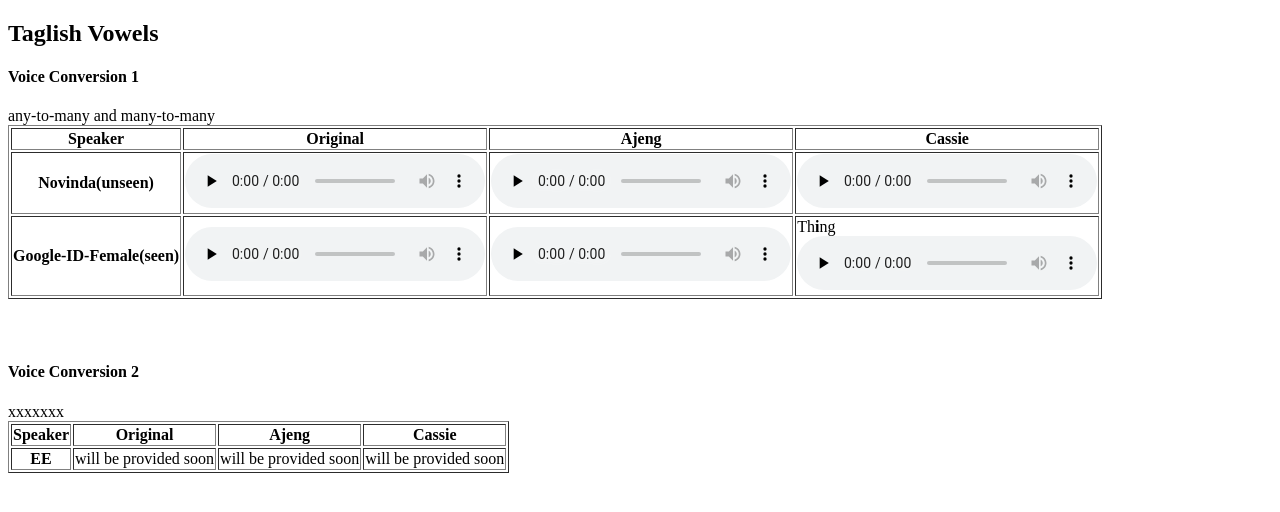
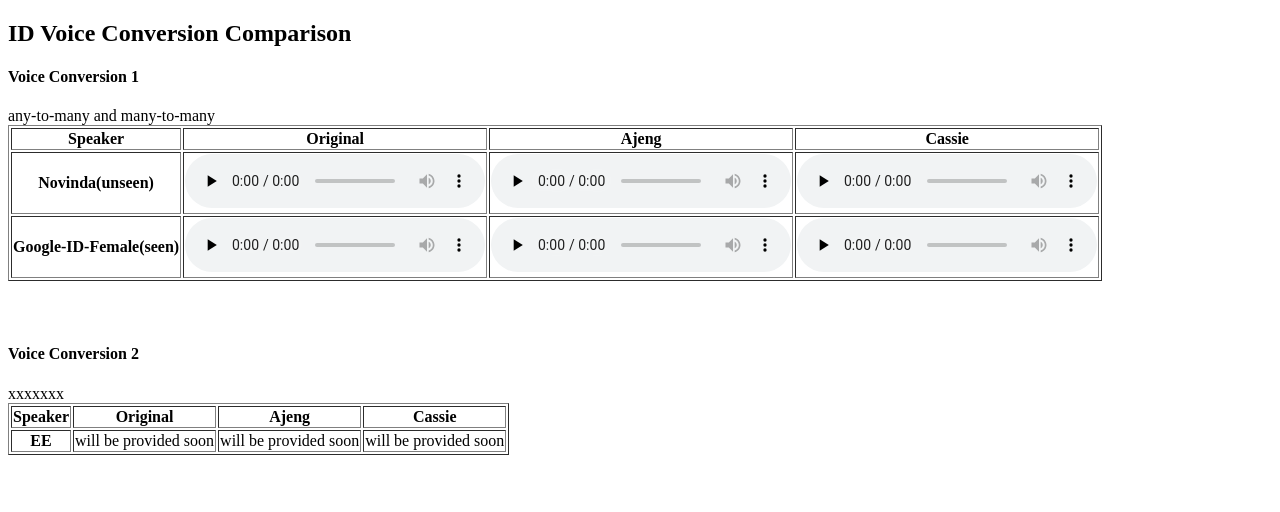
Before and after one commit to laluarif93/VC-research, a plain HTML site: page index.html in a window 1280 px wide. Drawn offline with Linux system fonts and the light colour scheme.

Commit message:
first commit

```diff
--- a/index.html
+++ b/index.html
@@ -1,7 +1,7 @@
 <!DOCTYPE html>
 <html>
   <head>
-    <title>Taglish Phoneme Collections</title>
+    <title>ID voice conversion</title>
     <style>
       div {
         margin-bottom: 64px;
@@ -11,7 +11,7 @@
   <body>
     <article>
       <header>
-        <h1>Taglish Vowels</h1>
+        <h1>ID Voice Conversion Comparison</h1>
       </header>
     </article>
     <div>
@@ -36,7 +36,7 @@
               <th>Google-ID-Female(seen)</th>
               <td><audio controls preload="none"><source src="wavs/000461370.wav"></audio></td>
               <td><audio controls preload="none"><source src="wavs/google2ajeng.wav"></audio></td>
-              <td>Th<b>i</b>ng<br><audio controls preload="none"><source src="wavs/google2cassie.wav"></audio></td>
+              <td><audio controls preload="none"><source src="wavs/google2cassie.wav"></audio></td>
             </tr>
           </tbody>
         </table>
```
